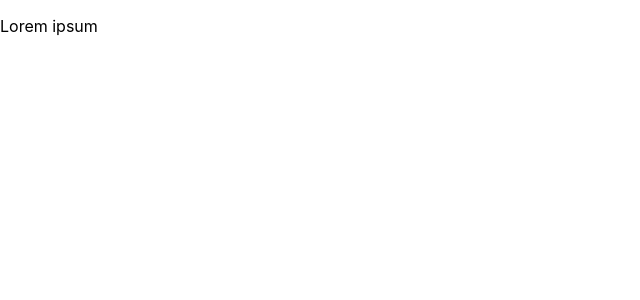
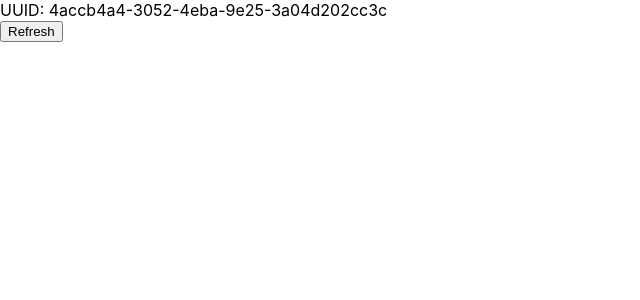
Before and after one commit to patrykomiotek/eoapp, a React (Create React App) app: page / in a window 1280 px wide. Shown: the top 300 px of the page, without its empty margins (0-640 px from the left). Built offline with nearby package versions, Linux system fonts and the light colour scheme.

Commit message:
with useState

```diff
--- a/package.json
+++ b/package.json
@@ -14,6 +14,7 @@
     "react-dom": "^18.2.0",
     "react-scripts": "5.0.1",
     "typescript": "^4.8.2",
+    "uuid": "^8.3.2",
     "web-vitals": "^2.1.4"
   },
   "scripts": {
@@ -39,5 +40,8 @@
       "last 1 firefox version",
       "last 1 safari version"
     ]
+  },
+  "devDependencies": {
+    "@types/uuid": "^8.3.4"
   }
 }
--- a/src/App.tsx
+++ b/src/App.tsx
@@ -1,15 +1,23 @@
-import { Text, Main } from './components/Text';
+import { Main, Text } from './components/Text';
+import { Generator } from './components/Generator';
 
+const style = {
+  color: 'red',
+  backgroundColor: 'black',
+}
 
 // const App = () => {
 function App() {
   return (
     <div className="App">
-      <Main>
-        <div>
+
+      <Generator />
+
+      {/* <Main>
+        <div className=''>
           <Text>Lorem ipsum</Text>
         </div>
-      </Main>
+      </Main> */}
     </div>
   );
 }
--- /dev/null
+++ b/src/components/Button.tsx
@@ -0,0 +1,21 @@
+import { MouseEventHandler } from "react";
+
+type Props = {
+  label: string;
+  onClick: MouseEventHandler<HTMLButtonElement>
+}
+
+export const Button = (props: Props) => {
+  const { label, onClick } = props;
+  return (
+    <button onClick={onClick}>
+      {label}
+    </button>
+  );
+}
+
+// export const Button = ({ label }: Props) => (
+//   <button>
+//     {label}
+//   </button>
+// );
--- /dev/null
+++ b/src/components/Generator.tsx
@@ -0,0 +1,37 @@
+import { v4 as uuidv4 } from 'uuid';
+import { useState } from 'react';
+
+import { Button } from './Button';
+
+export const Generator = () => {
+  const [id, setId] = useState(uuidv4()); // [0: value, 1: setter]
+  const [color, setColor] = useState('red'); // this.setState({})
+  const [state, setState] = useState({
+    id: '',
+    color: 'red'
+  });
+  // setState({
+  //   ...state,
+  //   color: 'blue',
+  // });
+
+  // let id = uuidv4();
+  const handleClick = () => {
+    // state[1]('aaaaa');
+    setId(uuidv4());
+  }
+
+  return (
+    <div>
+      <div>
+        UUID: {id}
+      </div>
+      <Button label='Refresh' onClick={handleClick} />
+
+      {/* <button onClick={() => handleClick()}>Click me</button> */}
+      {/* <button onClick={() => handleClick(123)}>Click me</button> */}
+
+      {/* <button onClick={handleClick()}>Click me</button> */}
+    </div>
+  );
+}
```
Also changed, not shown: src/components/Text.tsx (+1 -6 lines), 1 other file (tests, documents, lock files or other folders).
